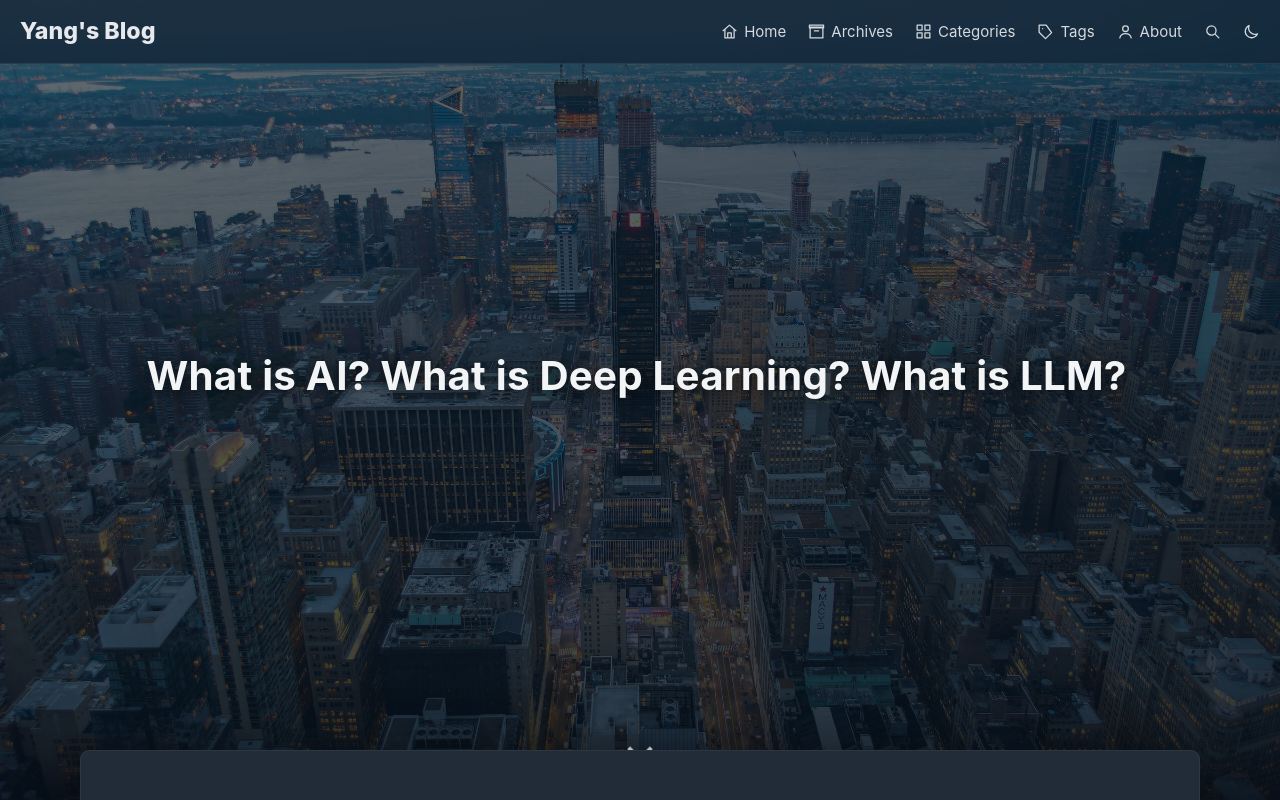
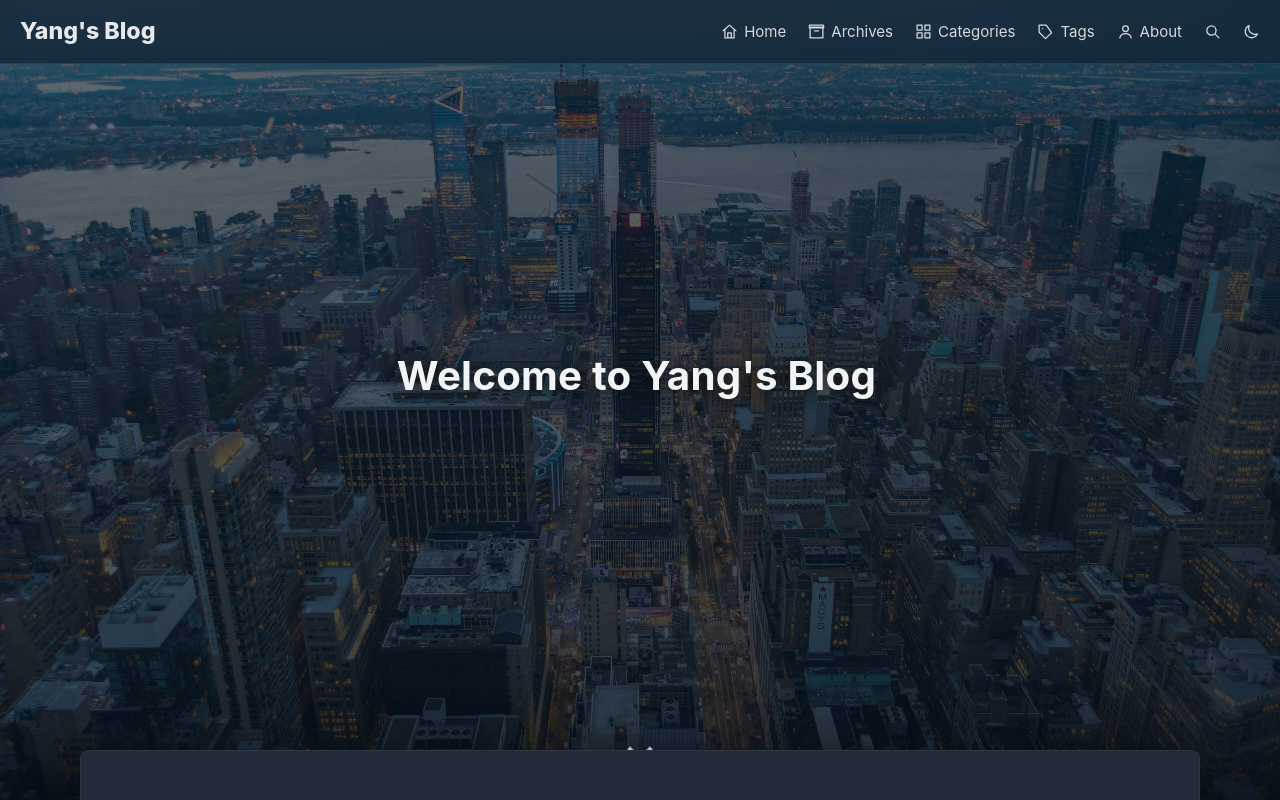
Before and after one commit to Y0unG031225/yang-blog, a Next.js app: page / in a window 1280 px wide. Shown: the top 800 px of the page. Built offline with nearby package versions, Linux system fonts and the light colour scheme.

Commit message:
Update homepage welcome title

```diff
--- a/app/page.tsx
+++ b/app/page.tsx
@@ -2,7 +2,7 @@ import { PageShell, PostCard } from "./components";
 import { posts } from "./data";
 import { TypingTitle } from "./TypingTitle";
 
-const heroTitle = "What is AI? What is Deep Learning? What is LLM?";
+const heroTitle = "Welcome to Yang's Blog";
 
 export default function Home() {
   return <PageShell><main className="blog-home">
```
